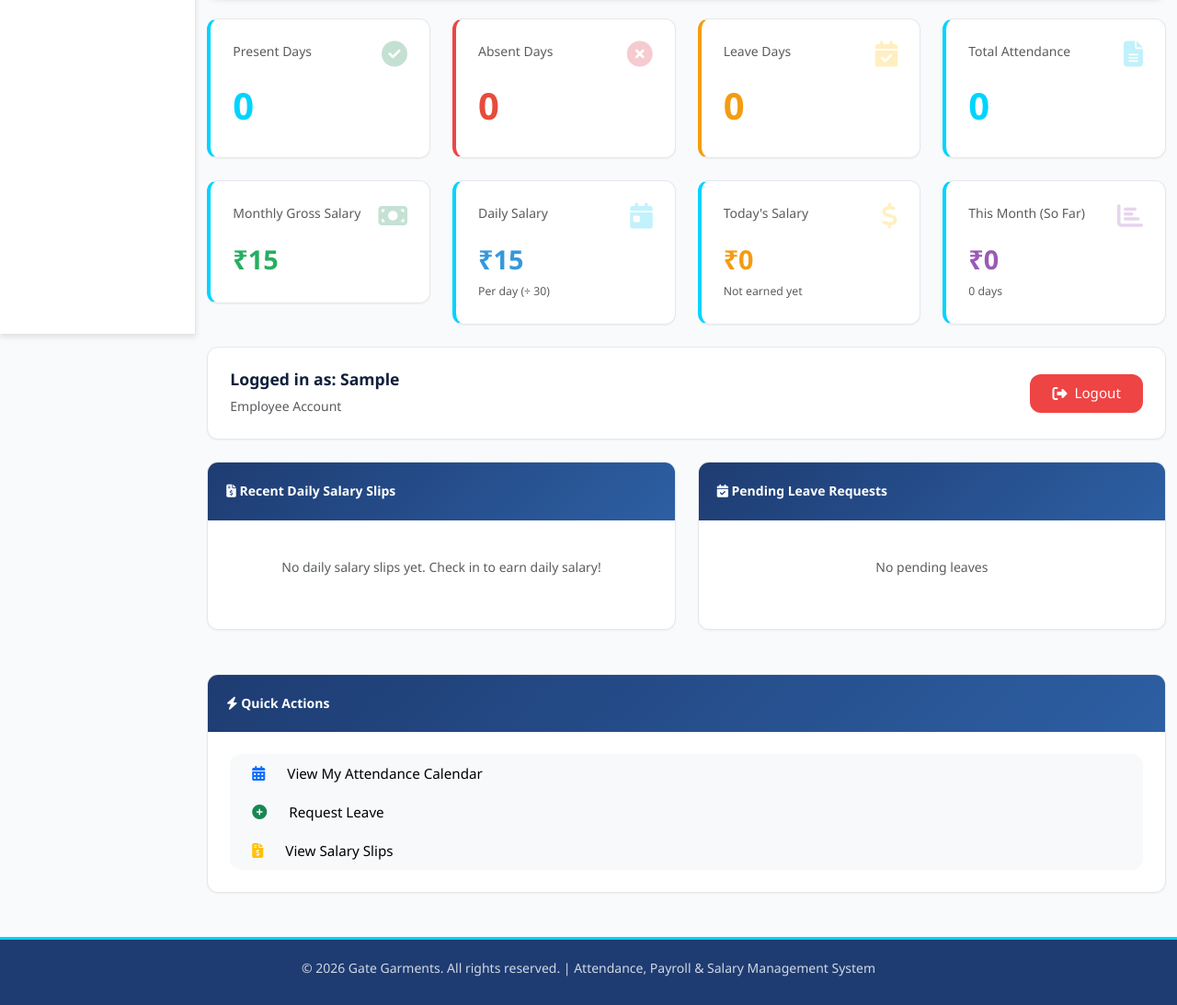
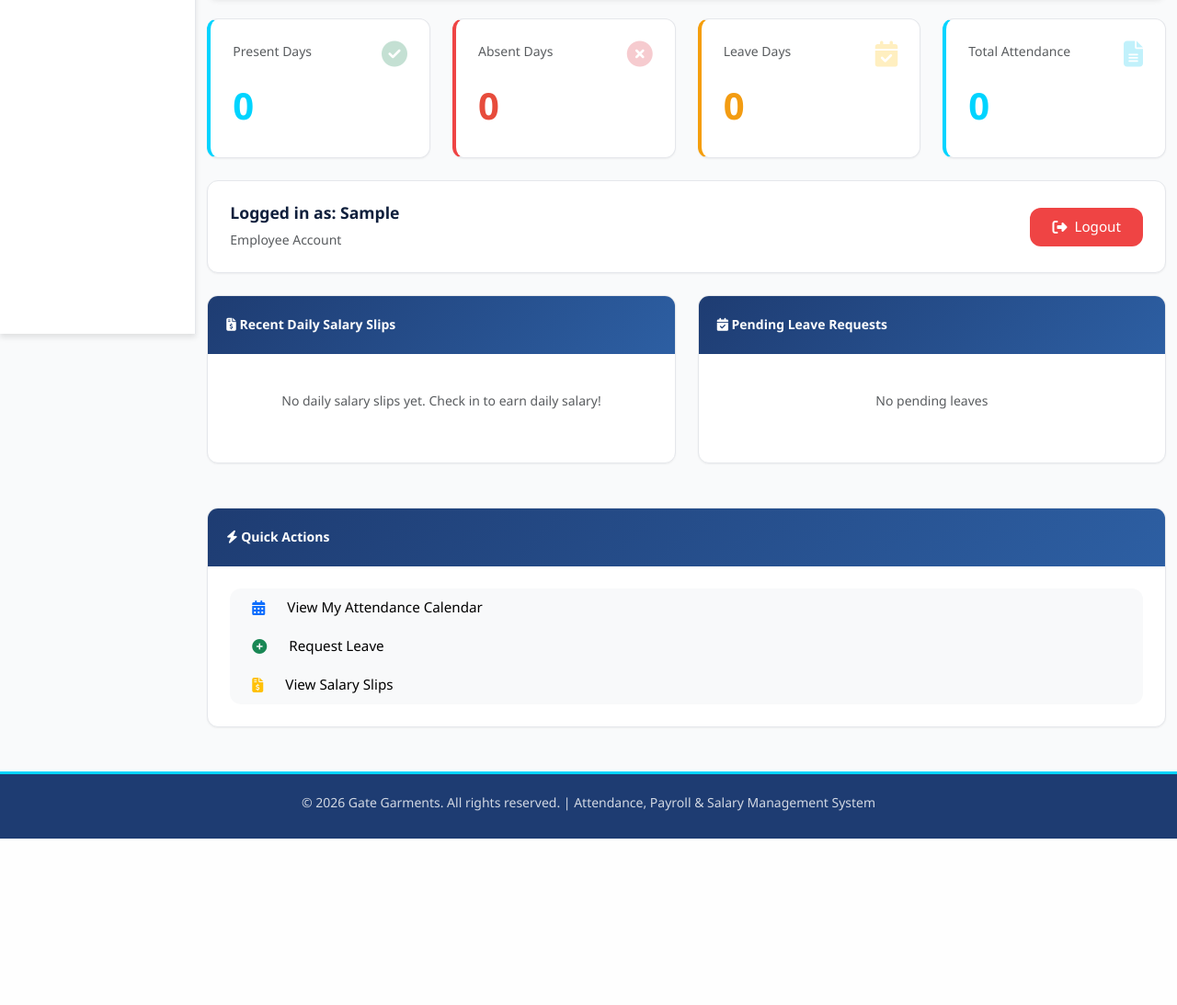
Before and after one commit to renjenbike/singam, a Django app: page /employee-dashboard/ in a window 1280 px wide. Shown: the part 520-1613 px from the top of the page at 92% size. After the commit the page ends 1432 px from the top, so only its background shows below. Run offline with Django 5.2, Linux system fonts and the light colour scheme; a user stored in the database is signed in; tables that the repository leaves empty hold one stand-in row (values such as "Sample post").

Commit message:
Final Final Drop

```diff
--- a/garments/gate/models.py
+++ b/garments/gate/models.py
@@ -304,6 +304,16 @@ class PayrollRecord(models.Model):
 
         return self.net_salary
 
+    @property
+    def final_payable_salary(self):
+        """Calculate final salary based on attendance"""
+        import calendar
+        year, month = map(int, self.payroll_month.month.split('-'))
+        total_days_in_month = calendar.monthrange(year, month)[1]
+        per_day_salary = self.net_salary / total_days_in_month
+        final_salary = per_day_salary * self.present_days
+        return round(final_salary, 2)
+
     class Meta:
         verbose_name_plural = "Payroll Records"
         unique_together = ('employee', 'payroll_month')
--- a/garments/gate/views.py
+++ b/garments/gate/views.py
@@ -9,7 +9,6 @@ from django.urls import reverse_lazy
 from django.views.decorators.http import require_http_methods
 from datetime import datetime, timedelta
 from calendar import monthcalendar, month_name
-from decimal import Decimal
 import calendar
 
 from .models import (
@@ -640,34 +639,12 @@ def payroll_processing(request):
         year = request.POST.get('year')
 
         # Convert to proper types
-        month_int = int(month)
+        month_str = str(month).zfill(2)
         year_int = int(year)
-
-        # Determine the month boundaries
-        from datetime import date, timedelta
-        month_start = date(year_int, month_int, 1)
-        if month_int == 12:
-            month_end = date(year_int + 1, 1, 1) - timedelta(days=1)
-        else:
-            month_end = date(year_int, month_int + 1, 1) - timedelta(days=1)
-
-        # Ensure payroll is processed only after the month is complete
-        today = date.today()
-        if month_end > today:
-            from django.contrib import messages
-            messages.error(
-                request,
-                f"Payroll can only be processed after the selected month is complete (after {month_end})."
-            )
-            context = {
-                'months': range(1, 13),
-                'current_year': datetime.now().year,
-            }
-            return render(request, 'gate/payroll_processing.html', context)
 
         # Create or get payroll month
         payroll_month, created = PayrollMonth.objects.get_or_create(
-            month=f"{year_int}-{str(month_int).zfill(2)}",
+            month=f"{year_int}-{month_str}",
             year=year_int,
             defaults={'status': 'DRAFT'}
         )
@@ -677,7 +654,14 @@ def payroll_processing(request):
 
         # Calculate working days for the month (all days except Sundays and company holidays)
         from calendar import monthrange
-        month_start = date(year_int, month_int, 1)
+        from datetime import date, timedelta
+        month_start = date(year_int, int(month), 1)
+        if int(month) == 12:
+            month_end = date(year_int + 1, 1, 1) - timedelta(days=1)
+        else:
+            month_end = date(year_int, int(month) + 1, 1) - timedelta(days=1)
+
+        # List all days in the month
         total_days = (month_end - month_start).days + 1
         all_dates = [month_start + timedelta(days=i) for i in range(total_days)]
 
@@ -703,13 +687,6 @@ def payroll_processing(request):
             absent_days = attendance_records.filter(status='A').count()
             leave_days = attendance_records.filter(status__in=['L', 'ML', 'PL']).count()
 
-            # Prorate salary based on attendance
-            ratio = Decimal(present_days) / Decimal(working_days) if working_days > 0 else Decimal('0')
-            if ratio < 0:
-                ratio = Decimal('0')
-            if ratio > 1:
-                ratio = Decimal('1')
-
             payroll_record, created = PayrollRecord.objects.update_or_create(
                 employee=employee,
                 payroll_month=payroll_month,
@@ -718,16 +695,16 @@ def payroll_processing(request):
                     'present_days': present_days,
                     'absent_days': absent_days,
                     'leave_days': leave_days,
-                    'basic_salary': salary_structure.basic_salary * ratio,
-                    'hra': salary_structure.hra * ratio,
-                    'dearness_allowance': salary_structure.dearness_allowance * ratio,
-                    'conveyance': salary_structure.conveyance * ratio,
-                    'medical_allowance': salary_structure.medical_allowance * ratio,
-                    'other_allowances': salary_structure.other_allowances * ratio,
-                    'pf_contribution': salary_structure.pf_contribution * ratio,
-                    'esi_contribution': salary_structure.esi_contribution * ratio,
-                    'income_tax': salary_structure.income_tax * ratio,
-                    'other_deductions': salary_structure.other_deductions * ratio,
+                    'basic_salary': salary_structure.basic_salary,
+                    'hra': salary_structure.hra,
+                    'dearness_allowance': salary_structure.dearness_allowance,
+                    'conveyance': salary_structure.conveyance,
+                    'medical_allowance': salary_structure.medical_allowance,
+                    'other_allowances': salary_structure.other_allowances,
+                    'pf_contribution': salary_structure.pf_contribution,
+                    'esi_contribution': salary_structure.esi_contribution,
+                    'income_tax': salary_structure.income_tax,
+                    'other_deductions': salary_structure.other_deductions,
                 }
             )
 
@@ -798,10 +775,24 @@ def salary_slip_view(request, slip_id):
         if not request.user.is_staff:
             return redirect('login')
 
+    # Calculate attendance-based salary
+    import calendar
+    year, month = map(int, payroll_record.payroll_month.month.split('-'))
+    total_days_in_month = calendar.monthrange(year, month)[1]
+
+    per_day_salary = payroll_record.net_salary / total_days_in_month
+    final_payable_salary = payroll_record.final_payable_salary  # Use the property
+
+    # Round to 2 decimal places
+    per_day_salary = round(per_day_salary, 2)
+
     context = {
         'salary_slip': salary_slip,
         'payroll_record': payroll_record,
         'employee': employee,
+        'total_days_in_month': total_days_in_month,
+        'per_day_salary': per_day_salary,
+        'final_payable_salary': final_payable_salary,
     }
     return render(request, 'gate/salary_slip.html', context)
 
--- a/garments/templates/gate/employee_dashboard.html
+++ b/garments/templates/gate/employee_dashboard.html
@@ -138,71 +138,6 @@
     </div>
 </div>
 
-<!-- Salary Section -->
-{% if salary_structure %}
-<div class="row mb-4">
-    <div class="col-md-6 col-lg-3">
-        <div class="card dashboard-card">
-            <div class="card-body">
-                <div class="d-flex justify-content-between align-items-start">
-                    <div>
-                        <p class="text-muted">Monthly Gross Salary</p>
-                        <div class="stat-number" style="color: #27ae60; font-size: 1.8rem;">₹{{ salary_structure.gross_salary|floatformat:0 }}</div>
-                    </div>
-                    <i class="fas fa-money-bill fa-2x text-success opacity-25"></i>
-                </div>
-            </div>
-        </div>
-    </div>
-
-    <div class="col-md-6 col-lg-3">
-        <div class="card dashboard-card">
-            <div class="card-body">
-                <div class="d-flex justify-content-between align-items-start">
-                    <div>
-                        <p class="text-muted">Daily Salary</p>
-                        {% with daily_salary=salary_structure.gross_salary|add:0|divisibleby:30 %}
-                        <div class="stat-number" style="color: #3498db; font-size: 1.8rem;">₹{{ salary_structure.gross_salary|floatformat:0|add:0 }}</div>
-                        {% endwith %}
-                        <small class="text-muted">Per day (÷ 30)</small>
-                    </div>
-                    <i class="fas fa-calendar-day fa-2x text-info opacity-25"></i>
-                </div>
-            </div>
-        </div>
-    </div>
-
-    <div class="col-md-6 col-lg-3">
-        <div class="card dashboard-card">
-            <div class="card-body">
-                <div class="d-flex justify-content-between align-items-start">
-                    <div>
-                        <p class="text-muted">Today's Salary</p>
-                        <div class="stat-number" style="color: #f39c12; font-size: 1.8rem;">₹{{ today_salary|floatformat:0 }}</div>
-                        <small class="text-muted">{% if today_salary > 0 %}<i class="fas fa-check text-success"></i> Earned{% else %}Not earned yet{% endif %}</small>
-                    </div>
-                    <i class="fas fa-dollar-sign fa-2x text-warning opacity-25"></i>
-                </div>
-            </div>
-        </div>
-    </div>
-
-    <div class="col-md-6 col-lg-3">
-        <div class="card dashboard-card">
-            <div class="card-body">
-                <div class="d-flex justify-content-between align-items-start">
-                    <div>
-                        <p class="text-muted">This Month (So Far)</p>
-                        <div class="stat-number" style="color: #9b59b6; font-size: 1.8rem;">₹{{ monthly_accumulated_salary|floatformat:0 }}</div>
-                        <small class="text-muted">{{ monthly_salary_slips|length }} days</small>
-                    </div>
-                    <i class="fas fa-chart-bar fa-2x opacity-25" style="color: #9b59b6;"></i>
-                </div>
-            </div>
-        </div>
-    </div>
-</div>
-{% endif %}
 
 <!-- User Profile Section -->
 <div class="row mb-4">
--- a/garments/templates/gate/payroll_processing.html
+++ b/garments/templates/gate/payroll_processing.html
@@ -38,8 +38,8 @@
 
                     <div class="alert alert-info">
                         <i class="fas fa-info-circle"></i>
-                        <strong>Note:</strong> Payroll can only be processed after the selected month is complete.
-                        Salaries will be prorated based on the number of present days in the month.
+                        <strong>Note:</strong> This will process payroll for all active employees for the selected month.
+                        Salary slips will be automatically generated.
                     </div>
 
                     <button type="submit" class="btn btn-primary btn-lg w-100">
--- a/garments/templates/gate/payroll_records.html
+++ b/garments/templates/gate/payroll_records.html
@@ -78,7 +78,8 @@
                             <td>₹{{ record.gross_salary|floatformat:2 }}</td>
                             <td>₹{{ record.total_deductions|floatformat:2 }}</td>
                             <td>
-                                <strong class="text-success">₹{{ record.net_salary|floatformat:2 }}</strong>
+                                <strong class="text-success">₹{{ record.final_payable_salary|floatformat:2 }}</strong>
+                                <br><small class="text-muted">(Based on attendance)</small>
                             </td>
                             <td>
                                 {% if record.salary_slip %}
```
Also changed, not shown: garments/gate/admin.py (+13 -2 lines), garments/templates/gate/salary_slip.html (+32 -5 lines).
